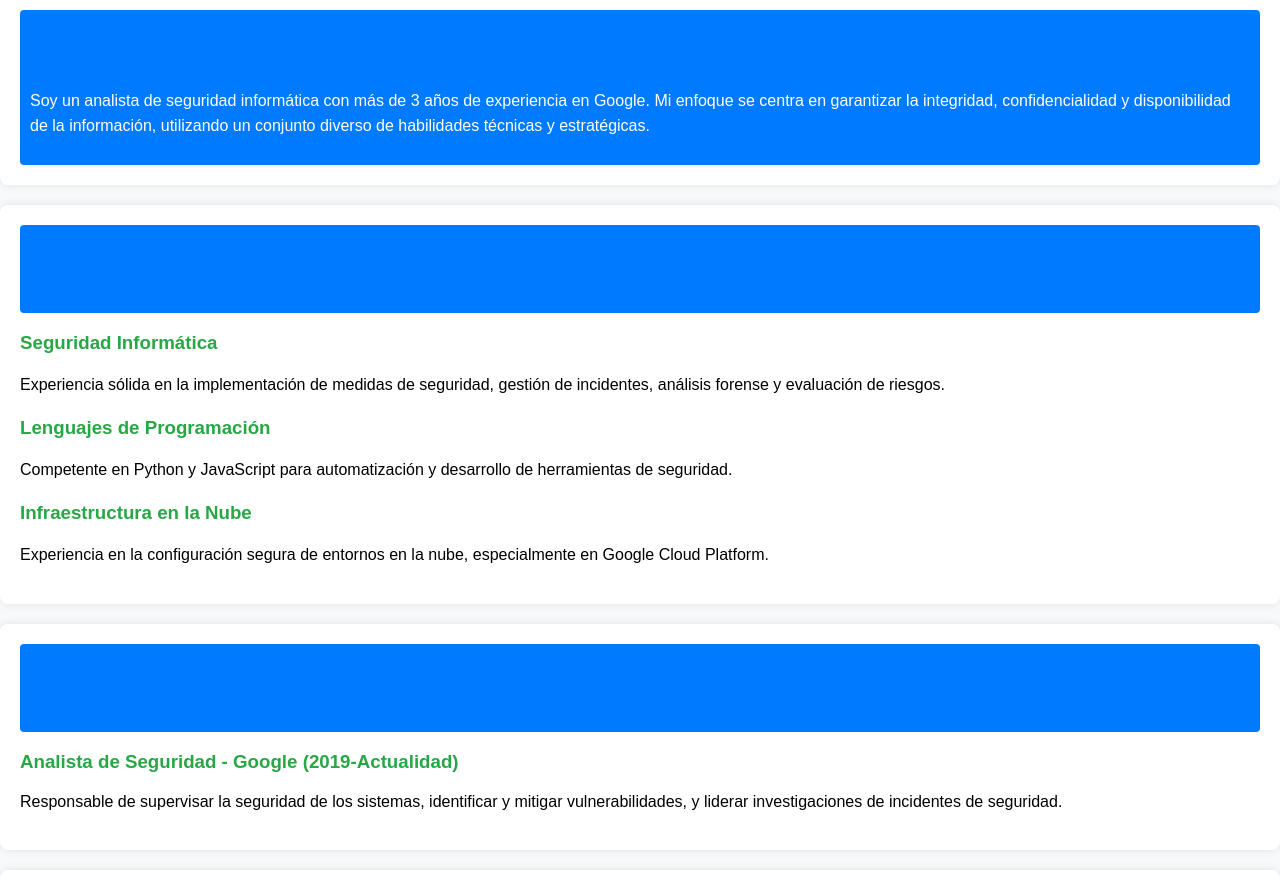
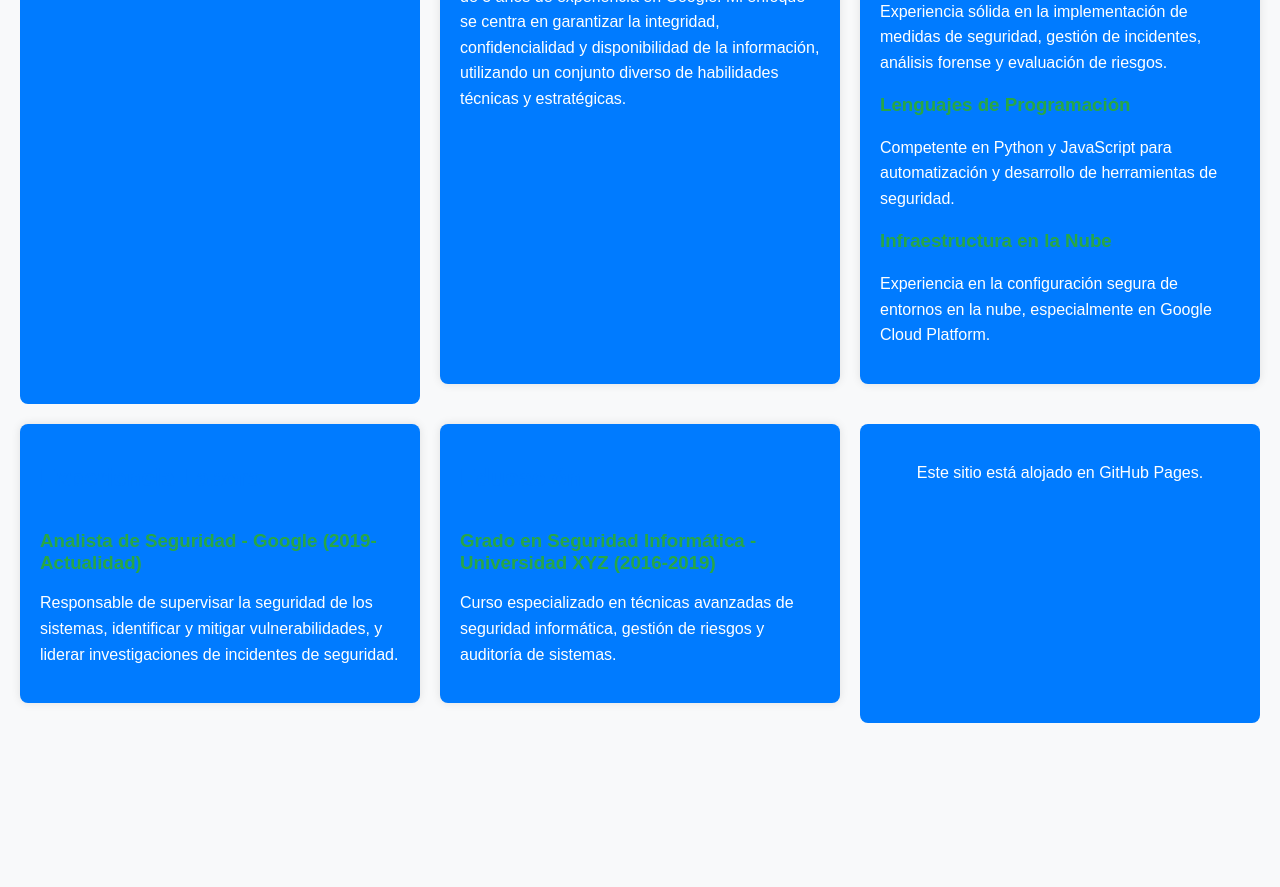
Before and after one commit to AkEnriqueG/AkEnriqueG.github.io, a plain HTML site: page index.html in a window 1280 px wide. Shown: the part 150-1037 px from the top of the page. After the commit the page ends 893 px from the top, so only its background shows below. Drawn offline with Linux system fonts and the light colour scheme.

Commit message:
Cambios1

```diff
--- a/index.html
+++ b/index.html
@@ -10,14 +10,18 @@
             margin: 0;
             padding: 0;
             background-color: #f8f9fa;
+            display: grid;
+            grid-template-columns: repeat(auto-fill, minmax(300px, 1fr));
+            gap: 20px;
+            padding: 20px;
         }
 
         header {
             background-color: #007bff;
             color: #fff;
             text-align: center;
-            padding: 20px 0;
-            margin-bottom: 20px;
+            padding: 20px;
+            border-radius: 8px;
         }
 
         section {
@@ -25,7 +29,6 @@
             border-radius: 8px;
             box-shadow: 0 0 10px rgba(0, 0, 0, 0.1);
             padding: 20px;
-            margin-bottom: 20px;
         }
 
         h1, h2, h3 {
@@ -49,6 +52,14 @@
             color: #fff;
             padding: 10px;
             border-radius: 4px;
+        }
+
+        .tile {
+            background-color: #007bff;
+            color: #fff;
+            padding: 20px;
+            border-radius: 8px;
+            margin-bottom: 20px;
         }
 
         .experience-panel {
@@ -76,6 +87,7 @@
             padding: 20px 0;
             background-color: #007bff;
             color: #fff;
+            border-radius: 8px;
         }
     </style>
 </head>
@@ -85,17 +97,13 @@
     <h1>Jose Enrique Trujillo Gomez</h1>
 </header>
 
-<section>
-    <div class="highlight">
-        <h2>Perfil Profesional</h2>
-        <p>Soy un analista de seguridad informática con más de 3 años de experiencia en Google. Mi enfoque se centra en garantizar la integridad, confidencialidad y disponibilidad de la información, utilizando un conjunto diverso de habilidades técnicas y estratégicas.</p>
-    </div>
+<section class="tile">
+    <h2>Perfil Profesional</h2>
+    <p>Soy un analista de seguridad informática con más de 3 años de experiencia en Google. Mi enfoque se centra en garantizar la integridad, confidencialidad y disponibilidad de la información, utilizando un conjunto diverso de habilidades técnicas y estratégicas.</p>
 </section>
 
-<section>
-    <div class="highlight">
-        <h2>Conocimientos</h2>
-    </div>
+<section class="tile">
+    <h2>Conocimientos</h2>
     <div class="skills-panel">
         <div>
             <h3>Seguridad Informática</h3>
@@ -112,10 +120,8 @@
     </div>
 </section>
 
-<section>
-    <div class="highlight">
-        <h2>Experiencia Laboral</h2>
-    </div>
+<section class="tile">
+    <h2>Experiencia Laboral</h2>
     <div class="experience-panel">
         <div>
             <h3>Analista de Seguridad - Google (2019-Actualidad)</h3>
@@ -124,10 +130,8 @@
     </div>
 </section>
 
-<section>
-    <div class="highlight">
-        <h2>Educación</h2>
-    </div>
+<section class="tile">
+    <h2>Educación</h2>
     <div class="education-panel">
         <div>
             <h3>Grado en Seguridad Informática - Universidad XYZ (2016-2019)</h3>
```
